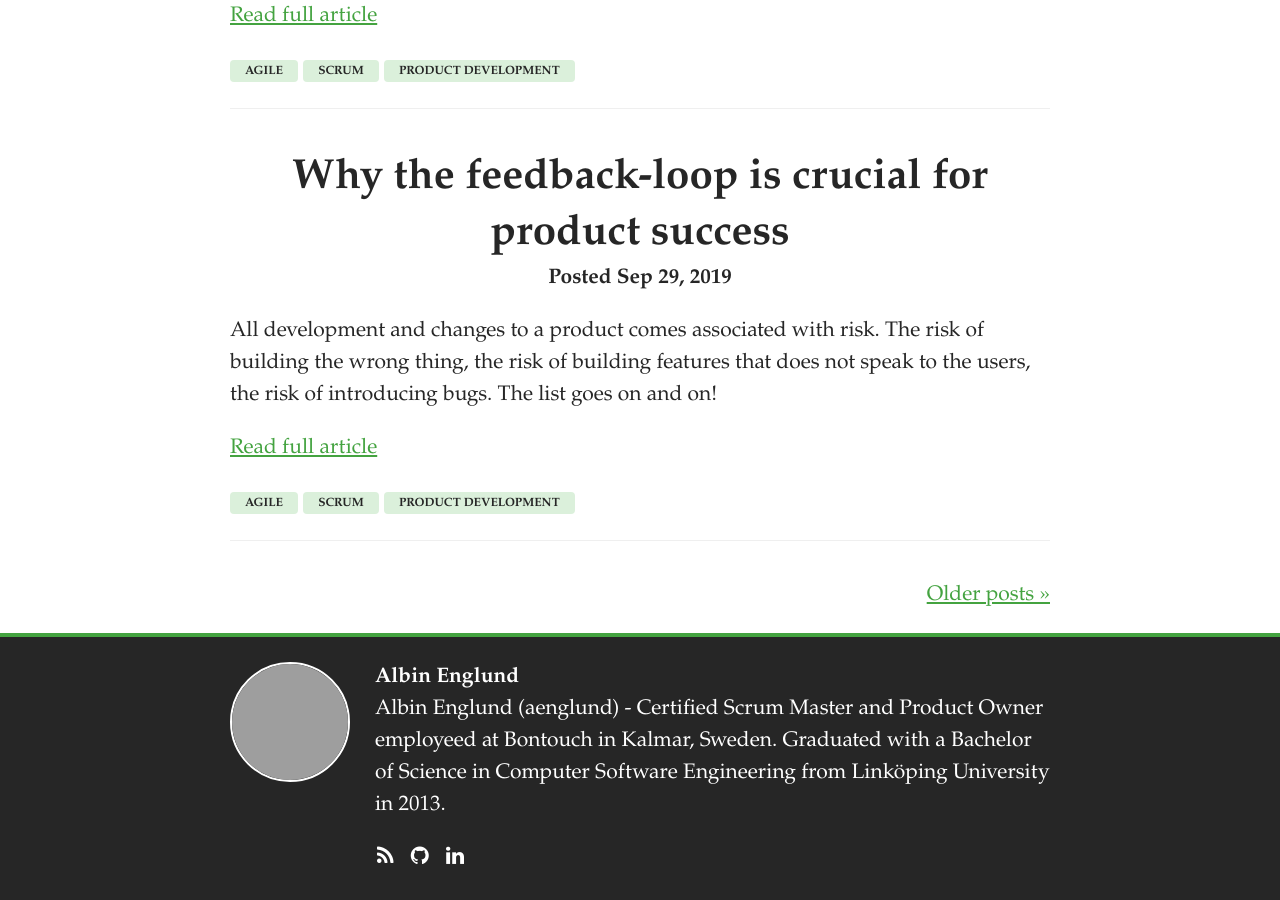
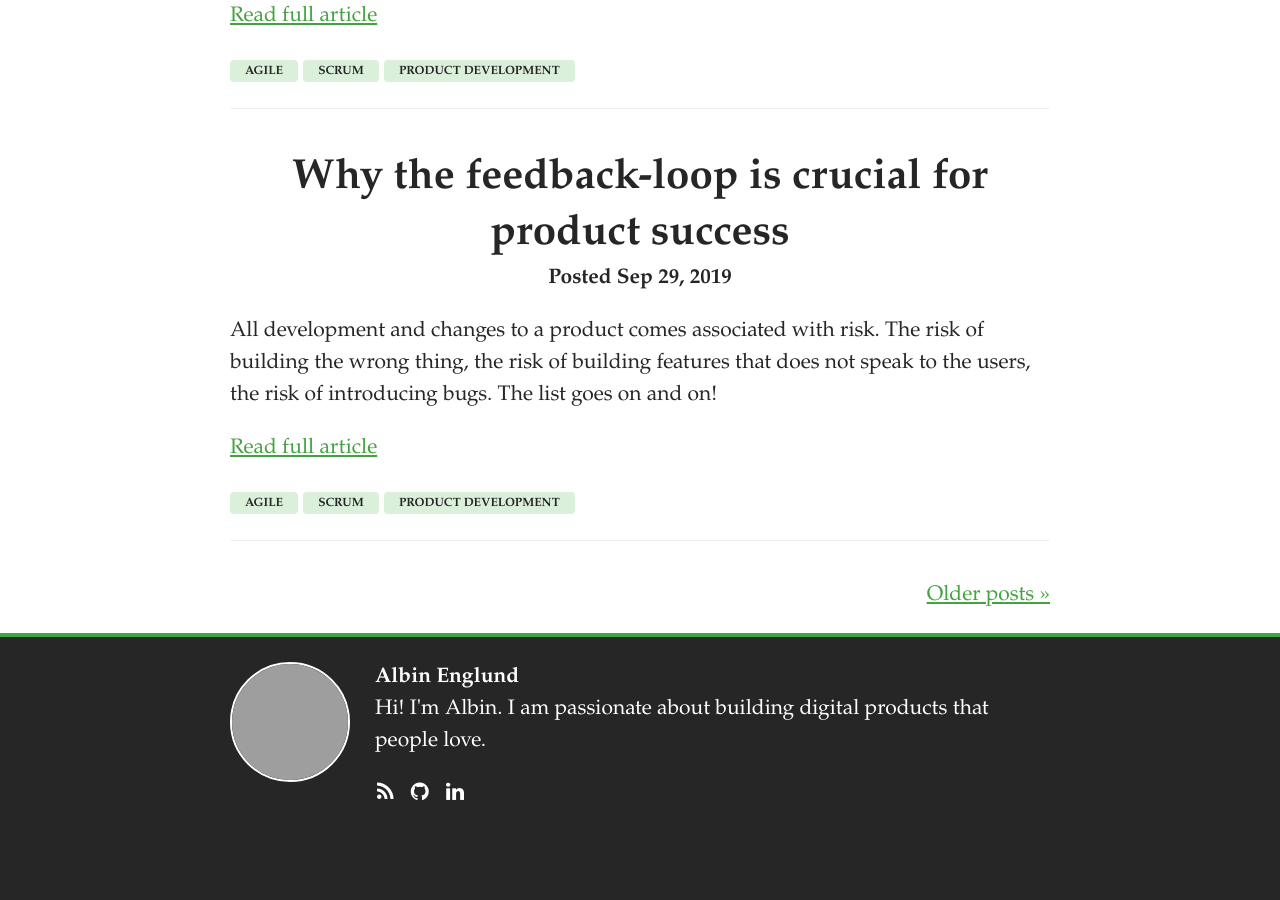
Before and after one commit to aenglund/aenglund.github.io, a Jekyll site: the page built from index.html, in a window 1280 px wide and 900 px high, scrolled down 1577 px. Built offline with Jekyll 4.4.1, drawn with Linux system fonts in a browser that asks for light colours; the list of posts is cut into pages by our own code; after the commit the page ends 2413 px from its top, so only the background shows below that; grey boxes are pictures that could not be loaded.

Commit message:
Updated description

```diff
--- a/_config.yml
+++ b/_config.yml
@@ -3,7 +3,7 @@ name: Albin Englund
 author: Albin Englund
 username: aenglund
 email: mail@albinenglund.com
-description: "Albin Englund (aenglund) - Certified Scrum Master and Product Owner employeed at Bontouch in Kalmar, Sweden. Graduated with a Bachelor of Science in Computer Software Engineering from Linköping University in 2013."
+description: "Hi! I'm Albin. I am passionate about building digital products that people love."
 baseurl: ""
 url: "http://blog.albinenglund.com"
 paginate: 5
```
